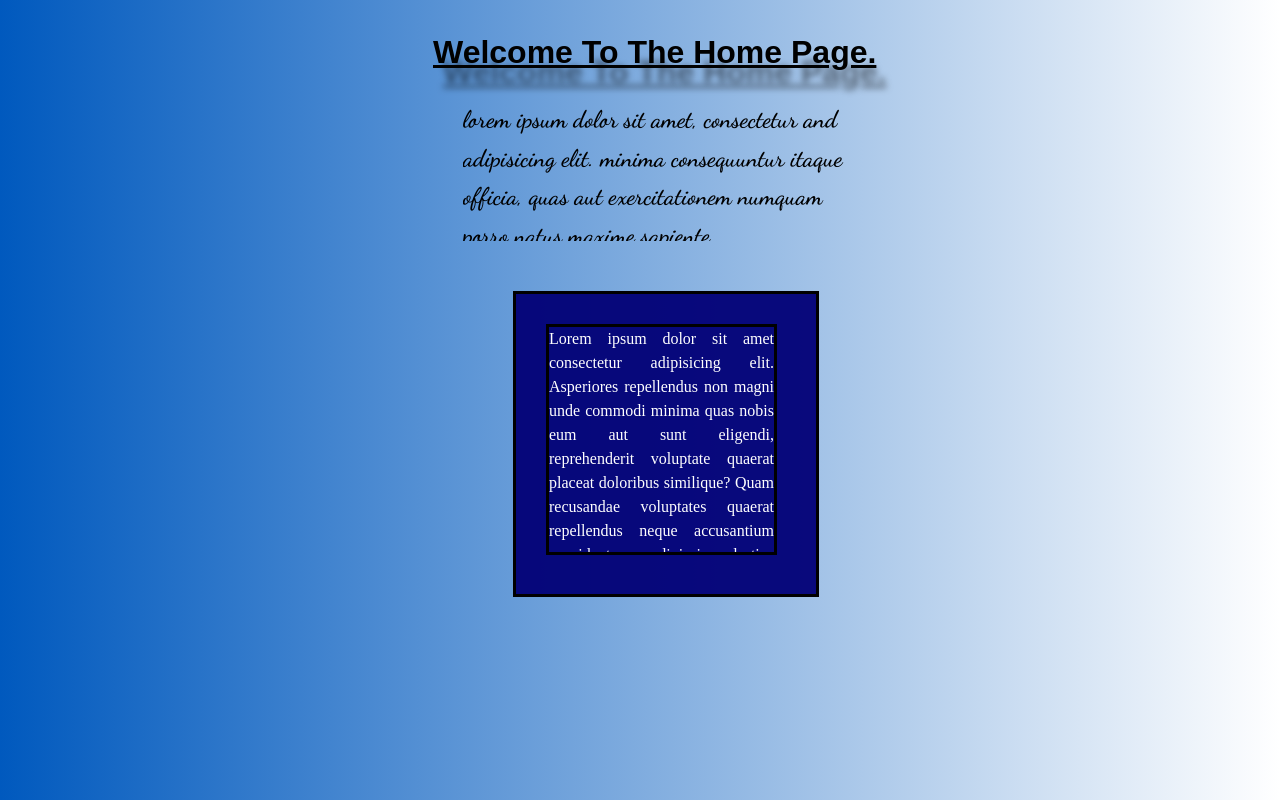
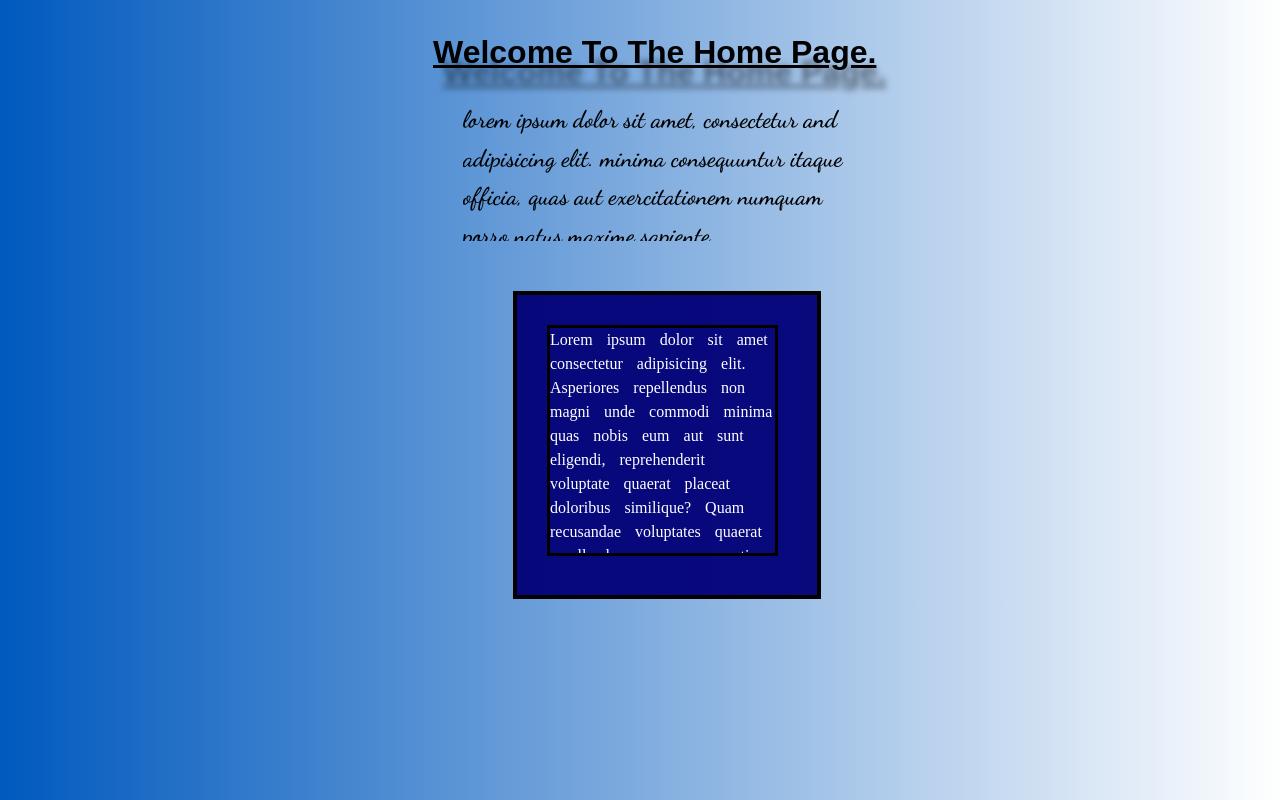
Before and after one commit to AhmedCodes247/Box.Assignment-work.0, a plain HTML site: page index.html in a window 1280 px wide. Drawn offline with Linux system fonts and the light colour scheme; a web font is replaced by a local one.

Commit message:
Update style.css

```diff
--- a/style.css
+++ b/style.css
@@ -18,11 +18,11 @@ body{
     margin-top: 50px;
     width: 300px;
     height: 300px;
-    text-align: justify
-    ;
+    text-align: left;
+    word-spacing: 10px;
     line-height: 1.5;
     background-color: rgba(2, 0, 119, 0.952);
-    border: 3px solid rgb(0, 0, 0);
+    border: 4px solid rgb(0, 0, 0);
 }
 /* Scrollbar container */
 /* ::-webkit-scrollbar { */
```
